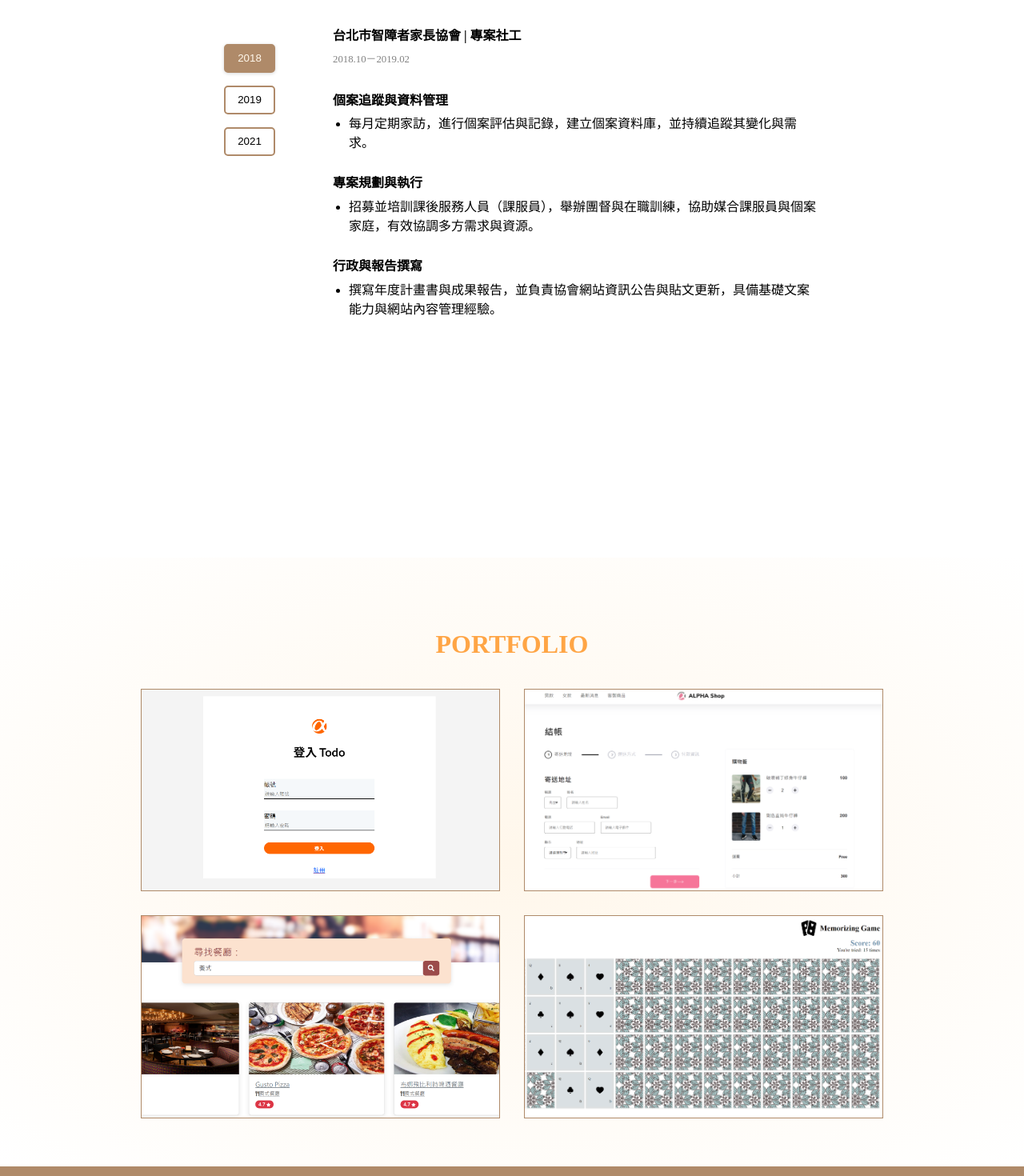
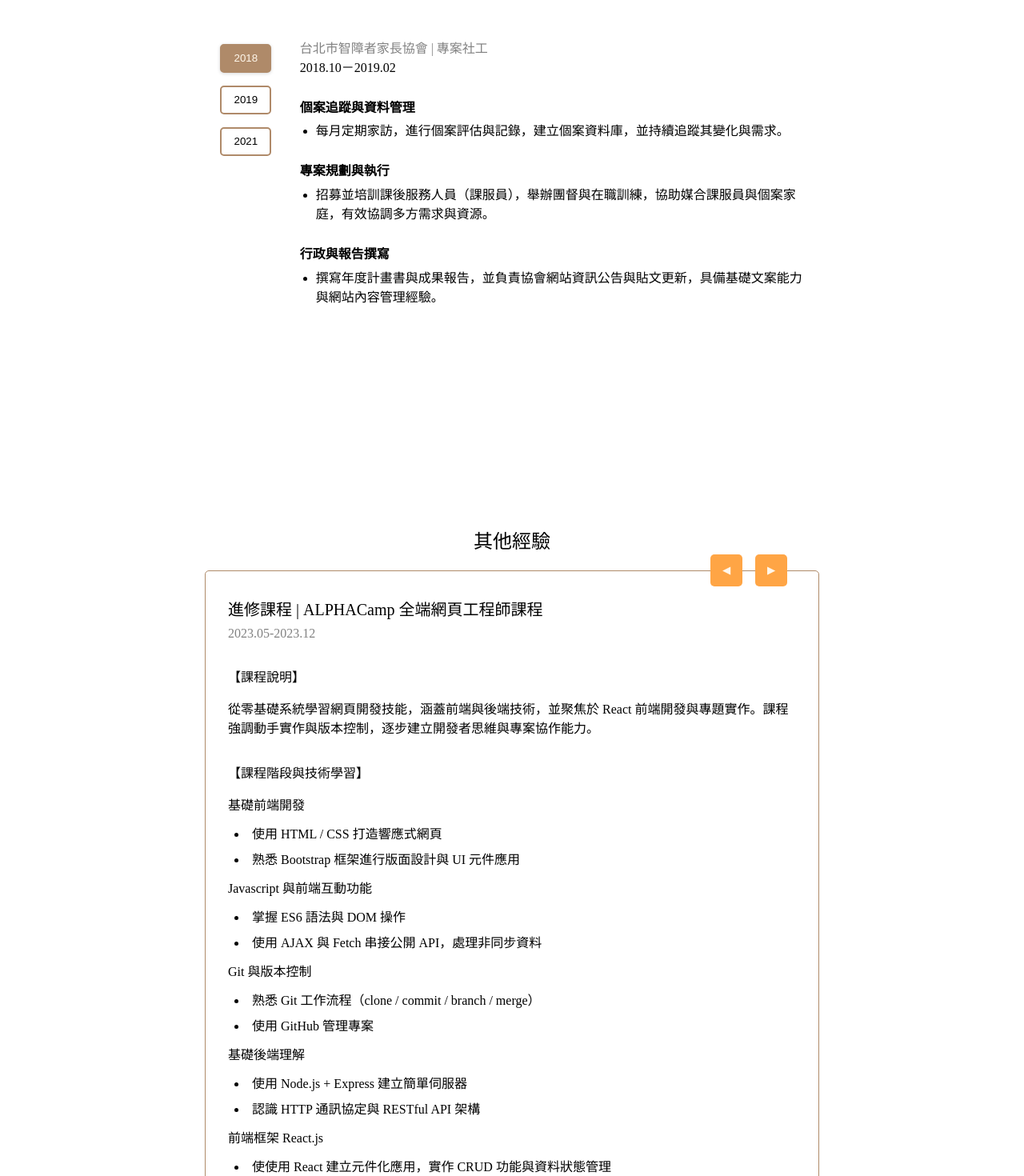
Before and after one commit to YiTing07/my-profile, a React (Create React App) app: page / in a window 1280 px wide. Shown: the part 3260-4730 px from the top of the page at 80% size. Built offline with nearby package versions, Linux system fonts and the light colour scheme.

Commit message:
style: update experience layout and styling

```diff
--- a/src/components/ExperiencePage/Experience.jsx
+++ b/src/components/ExperiencePage/Experience.jsx
@@ -2,6 +2,7 @@ import styles from './Experience.module.scss';
 import SocialWorker from './Job/SocialWorker';
 import Clerk from './Job/Clerk';
 import Assistant from './Job/Assistant';
+import { OtherExperience } from './Other/OtherExperience';
 import { useState, useRef } from 'react';
 import { motion, useInView } from 'framer-motion'
 
@@ -74,6 +75,7 @@ export default function Experience() {
 
           </div>
 
+          <OtherExperience />
 
         </div>
       </motion.div>
--- a/src/components/ExperiencePage/Experience.module.scss
+++ b/src/components/ExperiencePage/Experience.module.scss
@@ -31,20 +31,18 @@ section.experiencePage {
 
         .content {
           display: flex;
-          justify-content: center;
+          justify-content: space-evenly;
           min-height: 650px;
 
 
           .timeline {
-            margin-right: 2em;
-            padding: 2em 1.25em 0;
+            margin: 2em 0;
 
             .buttonGroup {
               display: flex;
               flex-direction: column;
               justify-content: space-evenly;
               flex-wrap: wrap;
-              margin: 0 auto;
 
               button {
                 display: flex;
@@ -74,7 +72,6 @@ section.experiencePage {
         }
 
         .job {
-          margin: 0 auto;
           padding-left: 1em;
           flex: 1;
           max-width: 650px;
@@ -82,24 +79,15 @@ section.experiencePage {
           .title {
             display: flex;
             flex-direction: column;
-            margin-bottom: 1em;
-            padding-top: 1em;
+            margin: 2em 0;
             line-height: normal;
 
             p {
-              margin-bottom: 0.5em;
-              font-weight: 600;
-            }
-
-            span {
-              font-size: 0.8em;
               color: var(--grey-400);
             }
           }
 
           .description {
-            padding-top: 1.25em;
-
             .item {
               margin-bottom: 30px;
 
@@ -130,18 +118,17 @@ section.experiencePage {
 @media screen and (max-width: $max-width) {
   section.experiencePage {
     .container {
-      width: 90%;
-
       .experience {
         .panel {
+          width: 80vw;
+
           .content {
             flex-direction: column;
             justify-content: flex-start;
 
             .timeline {
-              margin-right: 0;
-              margin-bottom: 2em;
               width: 100%;
+              margin: 1em 0;
 
               .buttonGroup {
                 flex-direction: row;
@@ -149,6 +136,12 @@ section.experiencePage {
               }
             }
           }
+
+          .job {
+            .title {
+              margin: 1em 0;
+            }
+          }
         }
       }
     }
--- /dev/null
+++ b/src/components/ExperiencePage/Other/OtherExperience.jsx
@@ -0,0 +1,53 @@
+import styles from './OtherExperience.module.scss';
+import { ECommerceCourse } from "./ECommerceCourse";
+import { FrontEndCourse } from "./FrontEndCourse";
+import { BookActivity } from "./BookActivity";
+import { Volunteer } from "./Volunteer";
+import { useState } from 'react';
+import { motion, AnimatePresence } from 'framer-motion';
+
+export function OtherExperience () {
+  const [ currentIndex, setCurrentIndex ] = useState(0);
+
+  const cards = [
+    <FrontEndCourse />,
+    <ECommerceCourse />,
+    <Volunteer />,
+    <BookActivity />
+  ]
+
+  const handlePrev = () => {
+    setCurrentIndex((prev) => prev === 0 ? cards.length - 1 : prev - 1)
+  }
+
+  const handleNext = () => {
+    setCurrentIndex((prev) => prev === cards.length - 1 ? 0 : prev + 1)
+  }
+
+  return (
+    <div className={styles.otherExperience}>
+      <div className={styles.container}>
+        <h3>其他經驗</h3>
+
+        <div className={styles.carousel}>
+          <div className={styles.control}>
+            <button className="prev" onClick={handlePrev}>◀</button>
+            <button className="next" onClick={handleNext}>▶</button>
+          </div>
+
+
+          <motion.div
+            key={currentIndex}
+            initial={{opacity: 0, x: 10}}
+            animate={{opacity: 1, x: 0}}
+            transition={{duration: 0.5}}
+          >
+            {cards[currentIndex]}
+          </motion.div>
+
+
+        </div>
+      </div>
+    </div>
+  )
+}
--- /dev/null
+++ b/src/components/ExperiencePage/Other/OtherExperience.module.scss
@@ -0,0 +1,107 @@
+$max-width: 900px;
+
+.otherExperience {
+  width: 60vw;
+
+  .container {
+    position: relative;
+    margin: 0 auto;
+
+    h3 {
+      margin-bottom: 1em;
+      text-align: center;
+    }
+
+    .carousel {
+      border: 1px solid var(--brown);
+      border-radius: 5px;
+
+      .control {
+        position: absolute;
+        top: 1.75em;
+        right: 2em;
+
+        button {
+          width: 40px;
+          height: 40px;
+          margin: 0 8px;
+          background: var(--orange);
+          color: var(--cream);
+          border: 0;
+          border-radius: 5px;
+        }
+
+        button:hover {
+          background: var(--brown);
+        }
+      }
+
+      .card {
+        .container {
+          .title {
+            margin: 2em 1.75em;
+            font-weight: 500;
+            line-height: normal;
+
+            p {
+              margin-top: 8px;
+              color: var(--grey-400)
+            }
+          }
+
+          .content {
+            margin: 0 1.75em;
+
+            .describe {
+              margin-bottom: 2em;
+
+              p:nth-child(1) {
+                font-weight: 500;
+              }
+              p {
+                margin-bottom: 1em;
+                line-height: normal;
+              }
+
+              ul li {
+                padding: 4px 0;
+                line-height: normal;
+                list-style-type: disc;
+                list-style-position: inside;
+              }
+
+              .skill {
+                p {
+                  margin: 8px 0;
+                }
+
+                ul li {
+                  padding-left: 8px;
+                }
+              }
+            }
+          }
+        }
+      }
+    }
+  }
+}
+
+@media screen and (max-width: $max-width) {
+  .otherExperience {
+    width: 80vw;
+
+    .container {
+      .carousel {
+        .control {
+          top: 2em;
+
+          button {
+            width: 30px;
+            height: 30px;
+          }
+        }
+      }
+    }
+  }
+}
```
